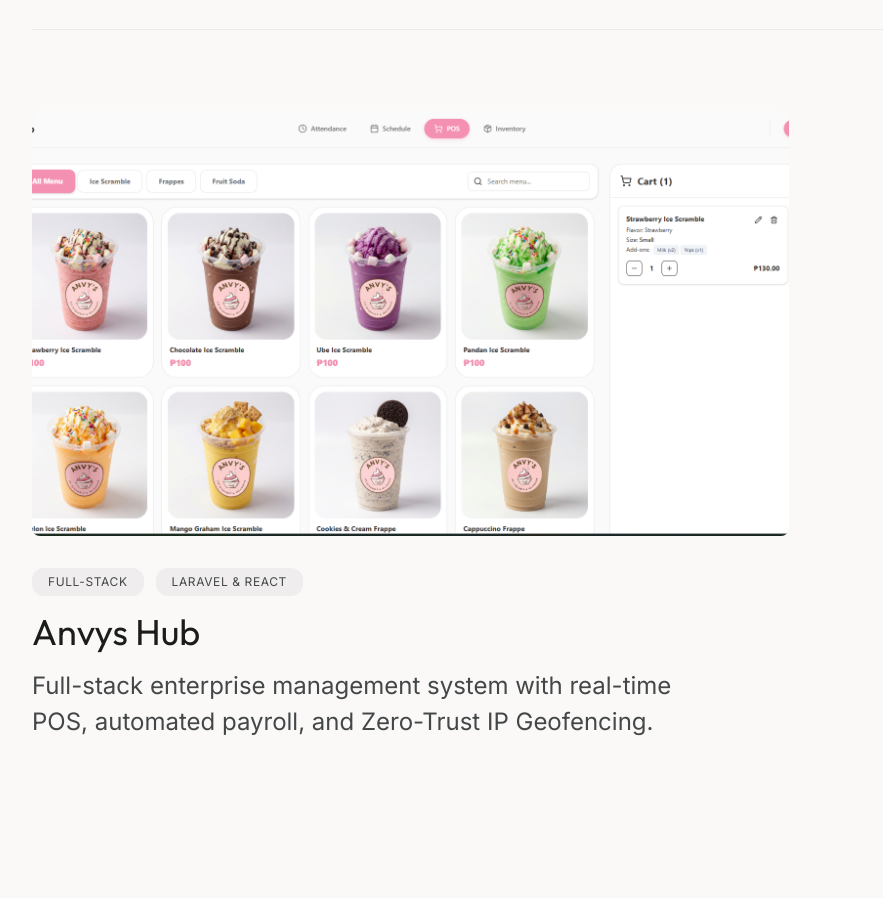
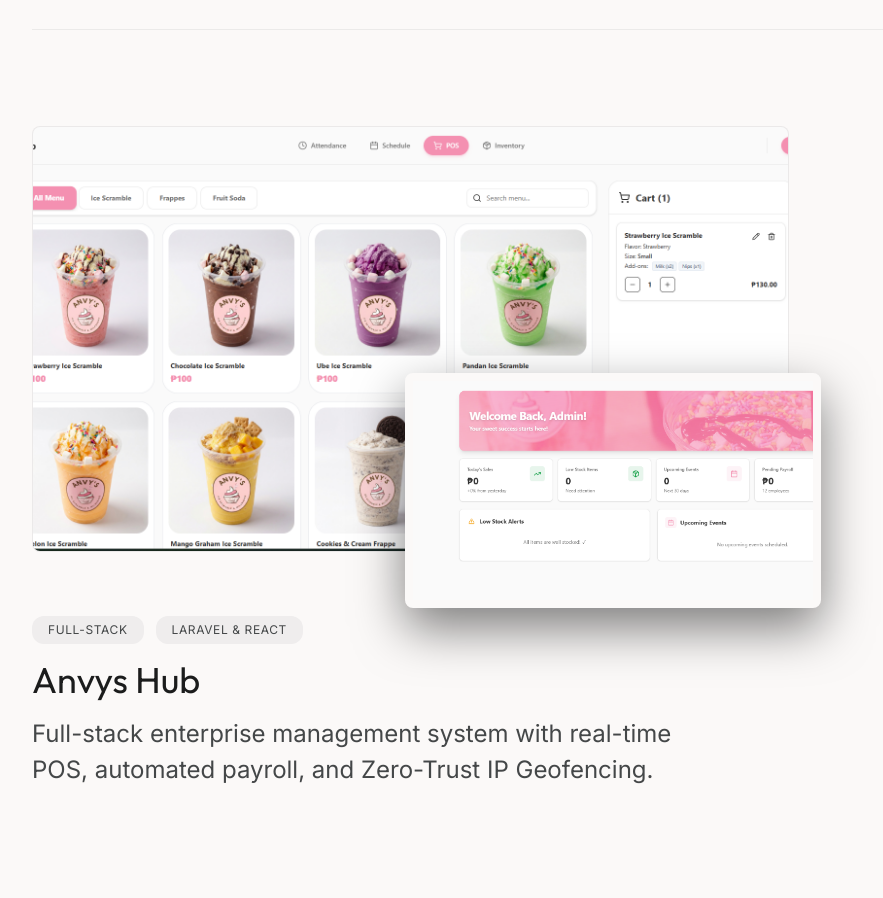
Before and after one commit to dafuqer-kentaro/Portfolio, a Next.js app: page / in a window 1280 px wide. Shown: the part 1508-2406 px from the top of the page, without its empty margins (32-915 px from the left). Built offline with nearby package versions, Linux system fonts and the light colour scheme.

Commit message:
feat: implement floating collage layout for anvys hub screenshots

```diff
--- a/src/app/page.tsx
+++ b/src/app/page.tsx
@@ -80,8 +80,15 @@
           <div className="grid grid-cols-12 gap-x-gutter gap-y-stack-xl">
             {/* Project 1 */}
             <div className="project-card group cursor-pointer col-span-12 lg:col-span-8">
-              <div className="overflow-hidden rounded-xl bg-surface-container aspect-video relative mb-8">
-                <Image src="/projects/anvy.png" alt="Anvys Hub" fill className="object-cover object-top scale-100 group-hover:scale-105 transition-transform duration-700 ease-out" />
+              <div className="aspect-video relative mb-12 sm:mb-16 mt-4">
+                {/* Main Background Image */}
+                <div className="absolute inset-0 overflow-hidden rounded-xl bg-surface-container border border-outline-variant/10">
+                  <Image src="/projects/anvy.png" alt="Anvys Hub" fill className="object-cover object-top scale-100 group-hover:scale-105 transition-transform duration-700 ease-out" />
+                </div>
+                {/* Floating Overlap Image */}
+                <div className="absolute -bottom-8 -right-4 sm:-bottom-12 sm:-right-8 w-[65%] sm:w-[55%] aspect-video overflow-hidden rounded-xl shadow-[0_20px_50px_rgba(0,0,0,0.5)] border-[6px] sm:border-[8px] border-surface bg-surface-container transform translate-y-2 group-hover:-translate-y-2 group-hover:-translate-x-2 transition-all duration-700 ease-out z-10">
+                  <Image src="/projects/anvy1.png" alt="Anvys Hub Secondary" fill className="object-cover object-top scale-105 group-hover:scale-100 transition-transform duration-700 ease-out" />
+                </div>
               </div>
               <div className="flex justify-between items-start">
                 <div className="max-w-2xl">
```
Also changed, not shown: public/projects/anvy1.png (added).
